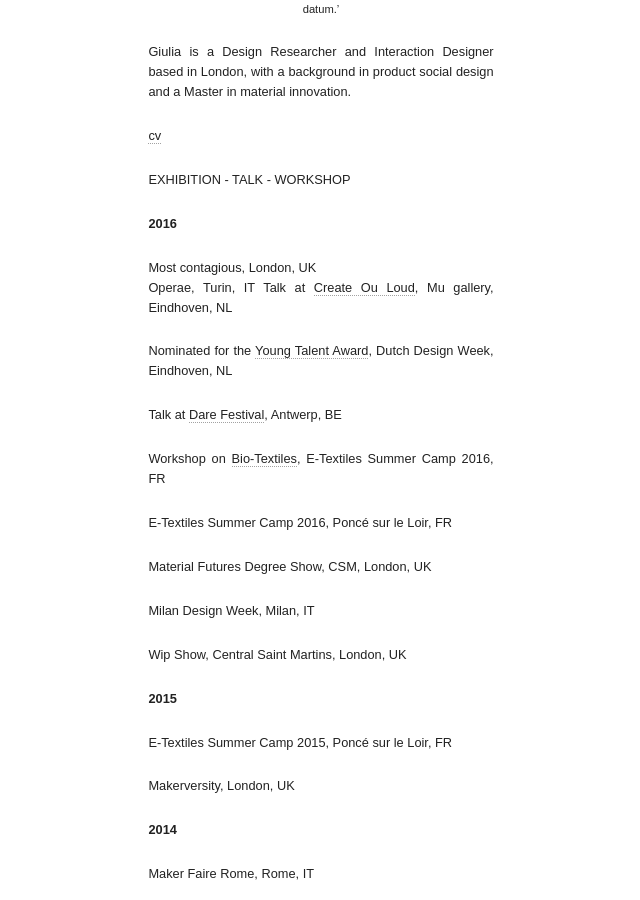
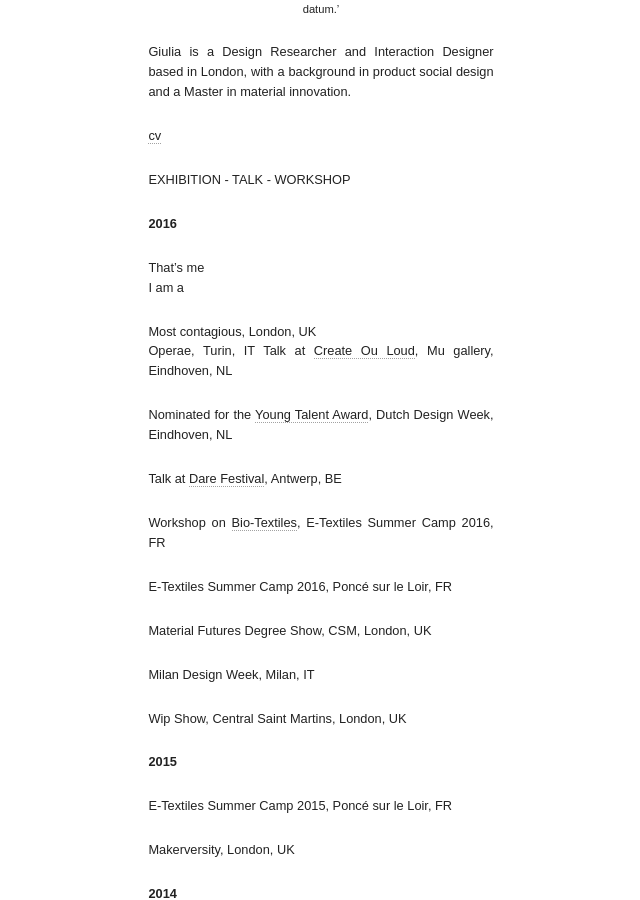
Before and after one commit to giuliatomasello/giuliatomasello.github.io, a Jekyll site: the page built from index.md, in a window 1280 px wide and 900 px high, scrolled down 582 px. Shown: the whole window, without its empty margins (319-959 px from the left). Built offline with Jekyll 4.4.1, drawn with Linux system fonts in a browser that asks for light colours; nearby versions of some CDN libraries.

Commit message:
Update index.md

```diff
--- a/index.md
+++ b/index.md
@@ -28,6 +28,9 @@ Giulia is a Design Researcher and Interaction Designer based in London, with a b
 EXHIBITION - TALK - WORKSHOP
 
 **2016**
+
+That’s me
+I am a
 
 Most contagious, London, UK
 Operae, Turin, IT
```
